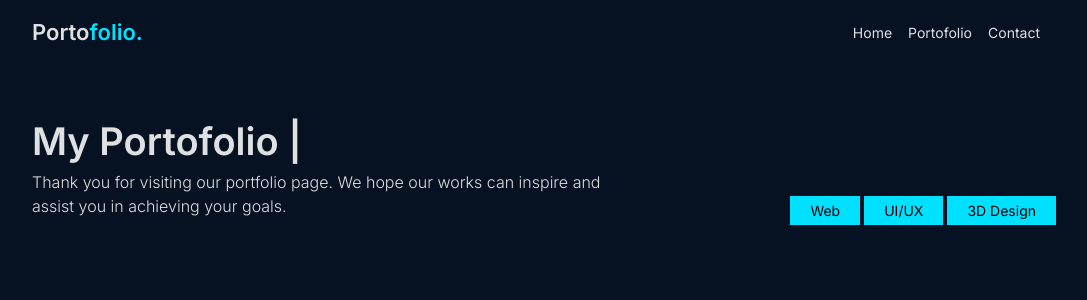
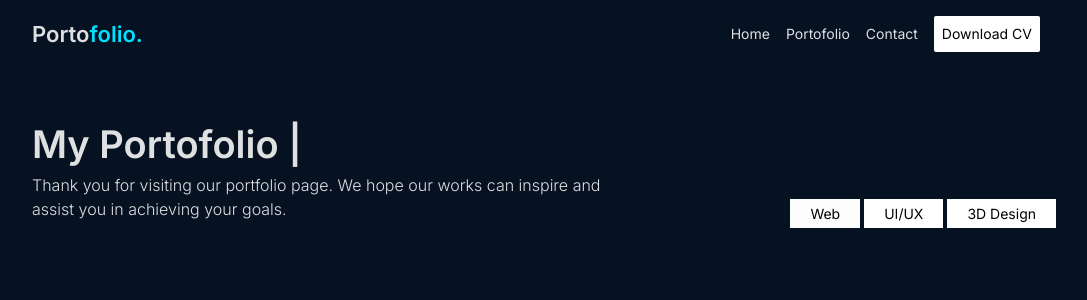
Before and after one commit to MuhammadFahrial/my-portofolio, a React (Vite) app: page /portofolio in a window 1280 px wide. Shown: the top 300 px of the page, without its empty margins (96-1183 px from the left). Built offline with nearby package versions, Linux system fonts and the light colour scheme.

Commit message:
'add:downloadcv'

```diff
--- a/src/components/Pages/Body/Home/Home.jsx
+++ b/src/components/Pages/Body/Home/Home.jsx
@@ -31,6 +31,7 @@ export default function Home() {
             >
               Let's Talk
             </NavLink>
+
           </div>
           <div className="mt-4 flex gap-1 xl:absolute xl:bottom-[32px]">
             <a
--- a/src/components/Pages/Body/Portofolio/Portofolio.jsx
+++ b/src/components/Pages/Body/Portofolio/Portofolio.jsx
@@ -25,19 +25,19 @@ export default function Portofolio() {
             <div className="right-side flex gap-1 text-[14px]">
               <NavLink
                 to="web"
-                className=" border-solid bg-[#00E0FF] text-[#000] px-5 py-1"
+                className=" border-solid bg-[#fdfdfd] text-[#000] px-5 py-1"
               >
                 Web
               </NavLink>
               <NavLink
                 to="ui/ux"
-                className="border-solid bg-[#00E0FF] text-[#000] px-5 py-1"
+                className="border-solid bg-[#ffffff] text-[#000] px-5 py-1"
               >
                 UI/UX
               </NavLink>
               <NavLink
                 to="3d-design"
-                className="border-solid bg-[#00E0FF] text-[#000] px-5 py-1"
+                className="border-solid bg-[#ffffff] text-[#000] px-5 py-1"
               >
                 3D Design
               </NavLink>
--- a/src/components/Pages/Header/navbar/Navbar.jsx
+++ b/src/components/Pages/Header/navbar/Navbar.jsx
@@ -38,7 +38,7 @@ export default function Navbar() {
           isMenuOpen ? "block" : "hidden"
         } lg:flex lg:items-center lg:w-auto`}
       >
-        <div className="text-sm lg:flex-grow">
+        <div className="text-sm lg:flex ">
           <NavLink
             to="/"
             className="block mt-4 lg:inline-block lg:mt-0 hover:text-[#00E0FF] mr-4"
@@ -66,6 +66,15 @@ export default function Navbar() {
             Contact
           </NavLink>
         </div>
+        <a
+          download
+          href="https://drive.google.com/file/d/1WEZouW0L8Gg4gtCsdWzeuKiioLVVcnOB/view?usp=sharing"
+          target="_blank"
+          rel="noopener noreferrer"
+          className="p-2 text-black bg-[#ffffff] block mt-4 lg:inline-block lg:mt-0 hover:bg-[#00E0FF] mr-4 text-sm rounded-sm"
+        >
+          Download CV
+        </a>
       </div>
     </nav>
   );
```
